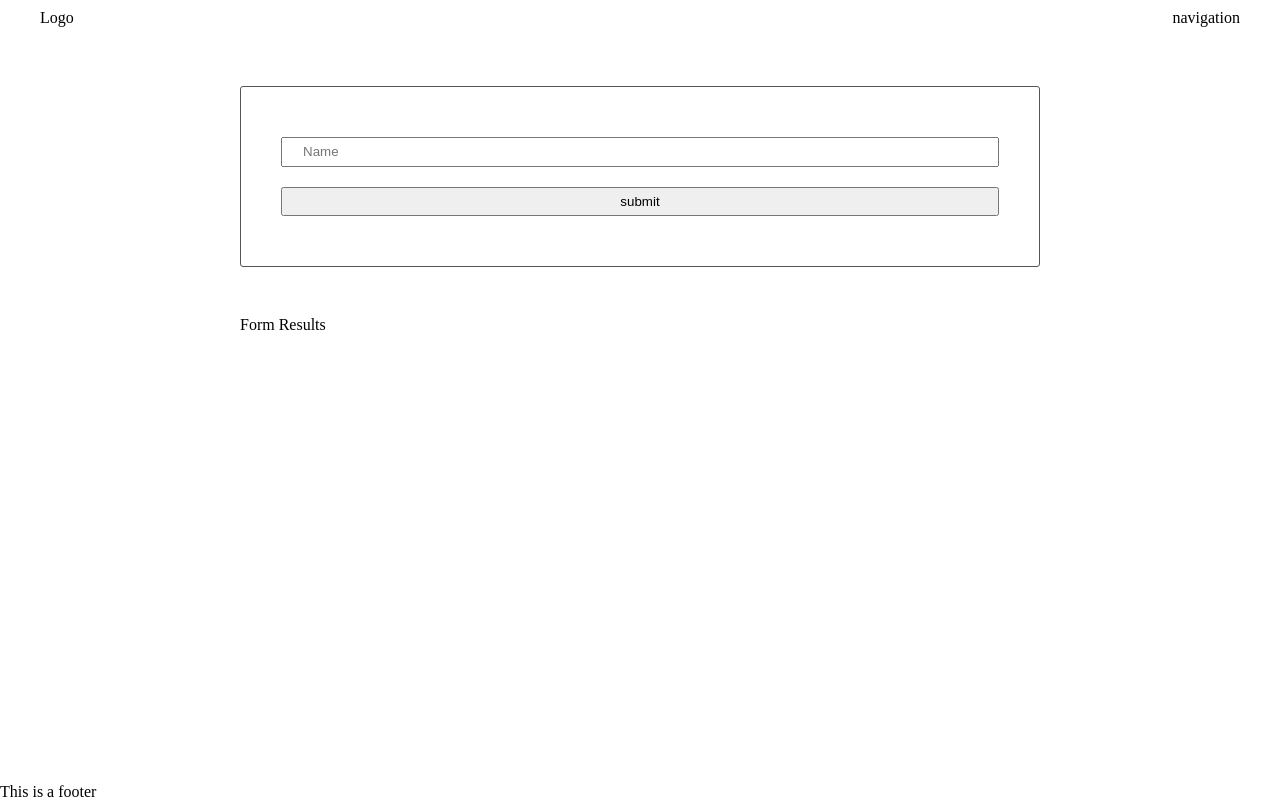
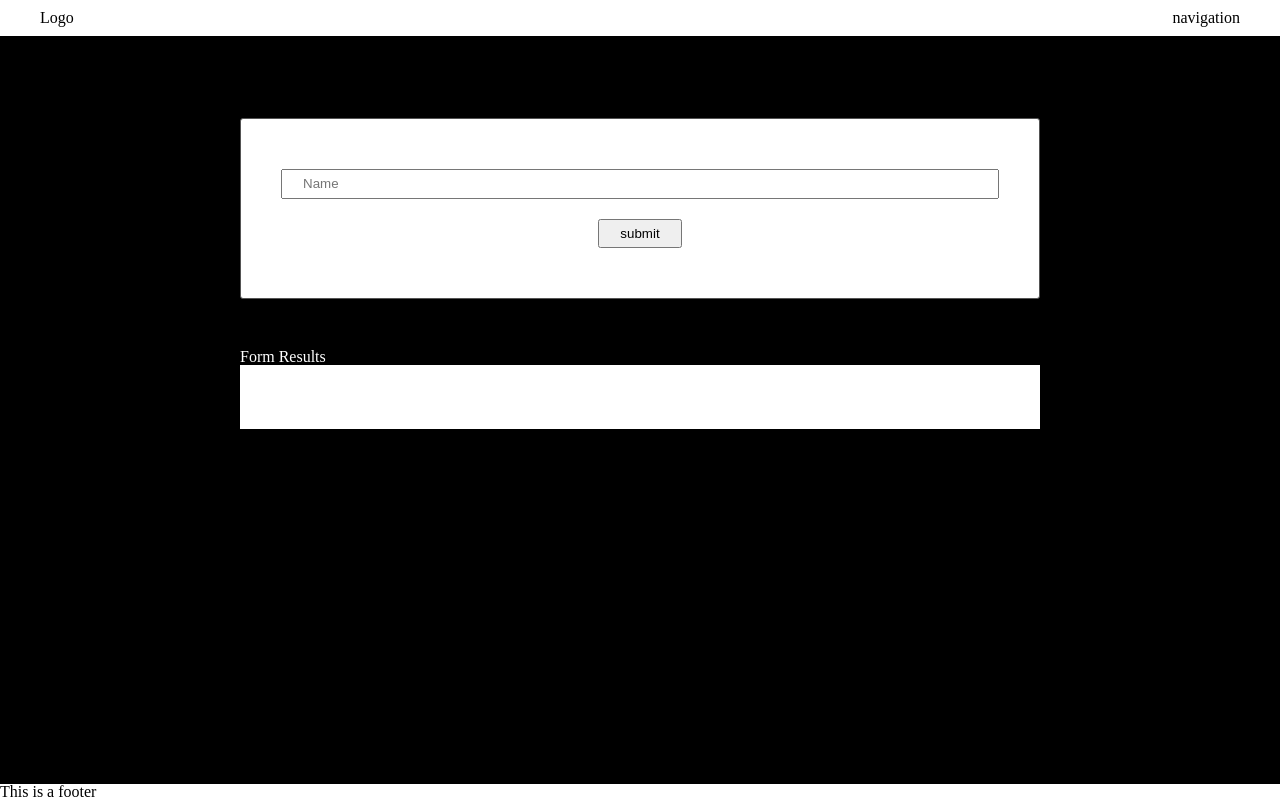
Before and after one commit to sarahbahy/evaluate-news-nlp, a website built with webpack: page src/client/views/index.html in a window 1280 px wide. Built offline with nearby package versions, Linux system fonts and the light colour scheme.

Commit message:
edited readme file

```diff
--- a/src/client/js/formHandler.js
+++ b/src/client/js/formHandler.js
@@ -23,11 +23,11 @@ function handleSubmit(event) {
         };
         postData('http://localhost:8081/api', {txt: formText})
         .then(function(newData) {
-            document.getElementById('results').innerHTML = `Agreement: ${newData.agreement}
-            <br> Polarity:${ polarity[newData.score_tag].toUpperCase()}
-            <br> Subjectivity:${ newData.subjectivity }
-            <br> Confidence:${ newData.confidence }
-            <br> Irony:${ newData.irony }`;
+            document.getElementById('results').innerHTML = `<p>Agreement: ${newData.agreement}</p>
+            <br> <p>Polarity:${ polarity[newData.score_tag].toUpperCase()}</p>
+            <br> <p>Subjectivity:${ newData.subjectivity }</p>
+            <br> <p>Confidence:${ newData.confidence }</p>
+            <br> <p>Irony:${ newData.irony }</p>`;
         })
     }else{
         alert('invalid text')
--- a/src/client/styles/form.scss
+++ b/src/client/styles/form.scss
@@ -1,13 +1,34 @@
+$white:white;
+$black:black;
+main{
+    background-color: $black;
+    color: $white;
+    padding: 2rem;
 form {
     border: 1px solid #545454;
     border-radius: 3px;
     padding: 40px;
-    background: white;
+    background-color: $white;
+    color: $black;
+    display: flex;
+    flex-direction: column;
+    input {
+        padding: 5px 20px;
+        // width: 100%;
+        line-height: 16px;
+        margin: 10px 0;
+    }
+    input:last-of-type{
+        align-self: center;
+    }
+}
 }
 
-input {
-    padding: 5px 20px;
-    width: 100%;
-    line-height: 16px;
-    margin: 10px 0;
+#results{
+    background-color: white;
+    color: black;
+    padding: 2rem;
+    p{
+        margin-bottom: 1rem;
+    }
 }
--- a/webpack.dev.js
+++ b/webpack.dev.js
@@ -2,7 +2,7 @@ const path = require('path')
 const webpack = require('webpack')
 const HtmlWebPackPlugin = require("html-webpack-plugin")
 const { CleanWebpackPlugin } = require('clean-webpack-plugin')
-
+const WorkboxPlugin = require('workbox-webpack-plugin');
 module.exports = {
     entry: './src/client/index.js',
     mode: 'development',
@@ -38,6 +38,7 @@ module.exports = {
             // Automatically remove all unused webpack assets on rebuild
             cleanStaleWebpackAssets: true,
             protectWebpackAssets: false
-        })
+        }),
+        new WorkboxPlugin.GenerateSW()
     ]
 }
```
Also changed, not shown: README.md.
